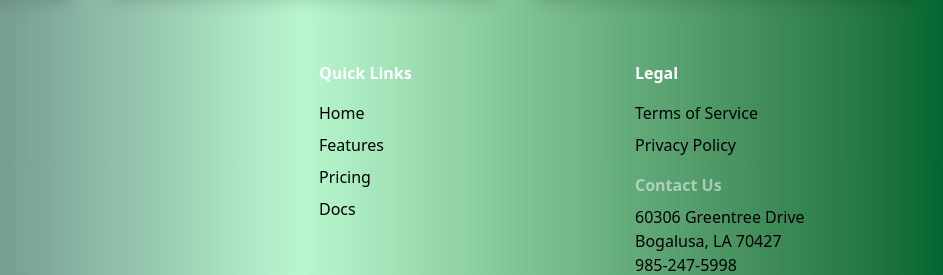
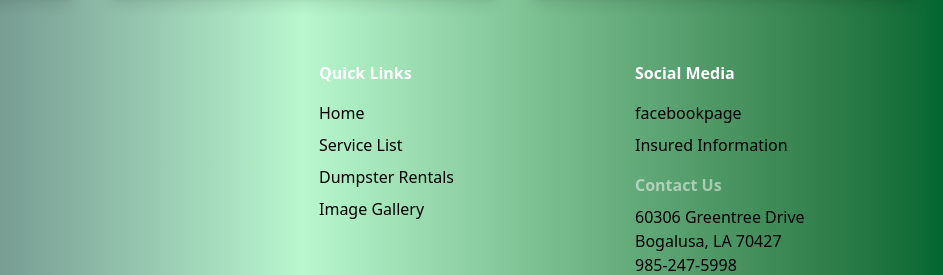
Before and after one commit to eleetess/tailwind-project, a plain HTML site: page index.html in a window 1280 px wide. Shown: the part 1363-1638 px from the top of the page, 337-1280 px from the left. Drawn offline with nearby package versions, Linux system fonts and the light colour scheme.

Commit message:
added more html details

```diff
--- a/index.html
+++ b/index.html
@@ -94,18 +94,18 @@
       <h3 class="text-white font-semibold mb-4">Quick Links</h3>
       <ul class="space-y-2">
         <li><a href="#" class="hover:text-white transition-colors">Home</a></li>
-        <li><a href="#" class="hover:text-white transition-colors">Features</a></li>
-        <li><a href="#" class="hover:text-white transition-colors">Pricing</a></li>
-        <li><a href="#" class="hover:text-white transition-colors">Docs</a></li>
+        <li><a href="#" class="hover:text-white transition-colors">Service List</a></li>
+        <li><a href="#" class="hover:text-white transition-colors">Dumpster Rentals</a></li>
+        <li><a href="#" class="hover:text-white transition-colors">Image Gallery</a></li>
       </ul>
     </div>
 
 
     <div class="space-y-4">
-      <h3 class="text-white font-semibold mb-4">Legal</h3>
+      <h3 class="text-white font-semibold mb-4">Social Media</h3>
       <ul class="space-y-2">
-        <li><a href="#" class="hover:text-white transition-colors">Terms of Service</a></li>
-        <li><a href="#" class="hover:text-white transition-colors">Privacy Policy</a></li>
+        <li><a href="#" class="hover:text-white transition-colors">facebookpage</a></li>
+        <li><a href="#" class="hover:text-white transition-colors">Insured Information</a></li>
       </ul>
       <div>
         <h3 class="text-white font-semibold mb-2 animate-pulse">Contact Us</h3>
```
